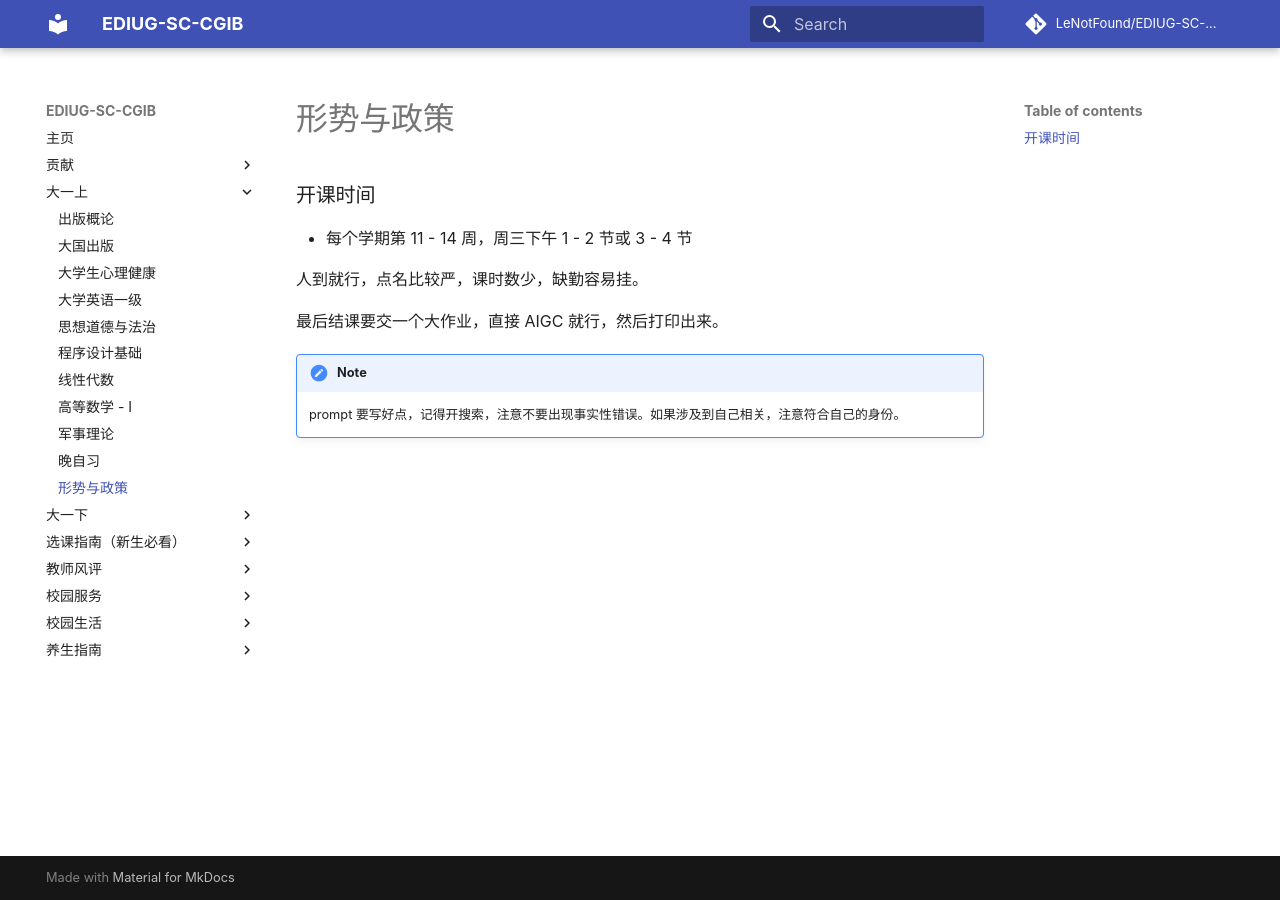
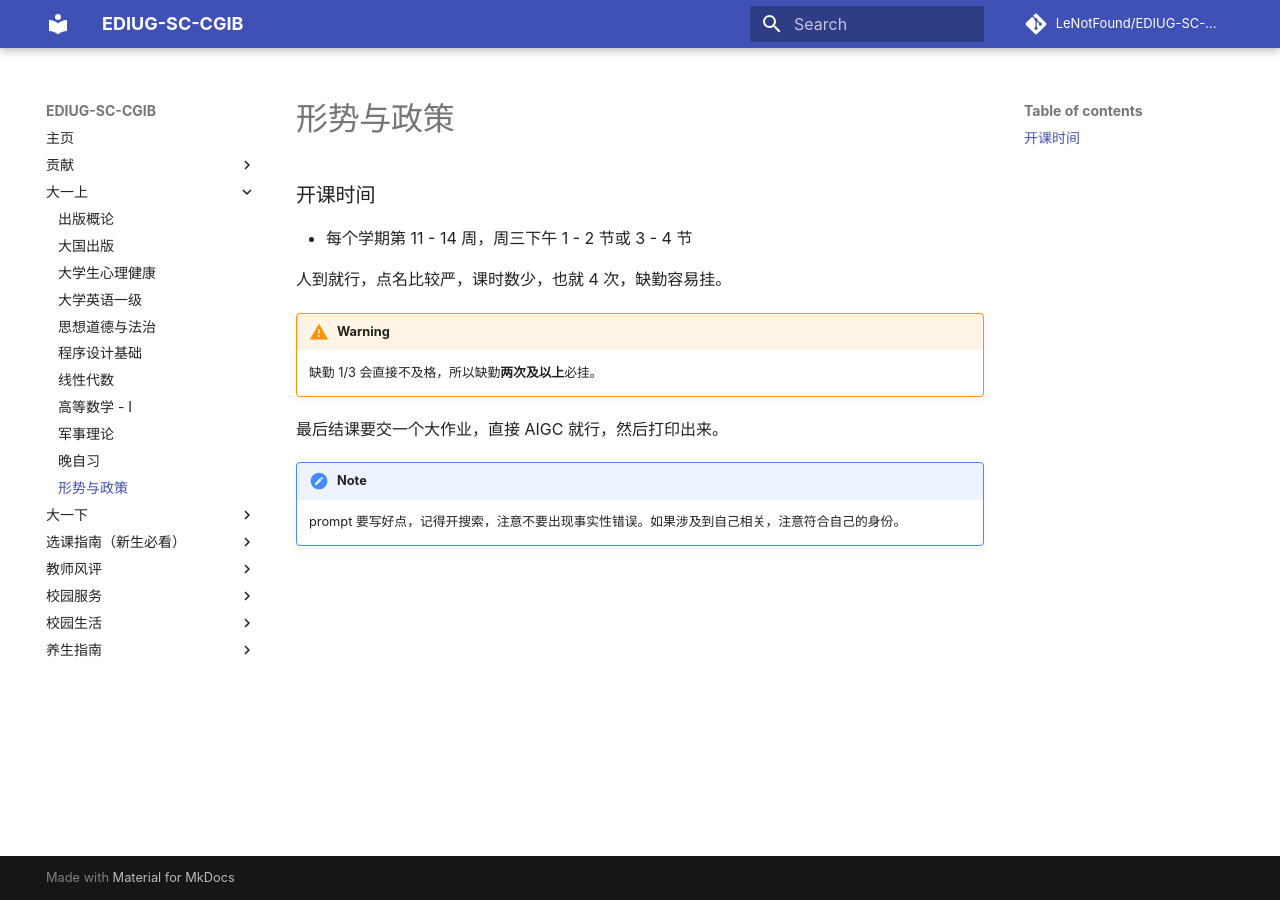
Before and after one commit to LeNotFound/EDIUG-SC-CGIB, an MkDocs documentation site: the page built from docs/大一上/形势与政策/index.md, in a window 1280 px wide. Built offline with MkDocs 1.6.1 and Material for MkDocs 9.7.7, drawn with Linux system fonts in a browser that asks for light colours; comment, search, counter and statistics services are not loaded.

Commit message:
feat: 更新 大一上/形势与政策 及格说明

```diff
--- a/docs/大一上/形势与政策/index.md
+++ b/docs/大一上/形势与政策/index.md
@@ -3,7 +3,10 @@
 ### 开课时间
 * 每个学期第 11 - 14 周，周三下午 1 - 2 节或 3 - 4 节
 
-人到就行，点名比较严，课时数少，缺勤容易挂。
+人到就行，点名比较严，课时数少，也就 4 次，缺勤容易挂。
+
+!!! warning
+    缺勤 1/3 会直接不及格，所以缺勤**两次及以上**必挂。
 
 最后结课要交一个大作业，直接 AIGC 就行，然后打印出来。
 
```
